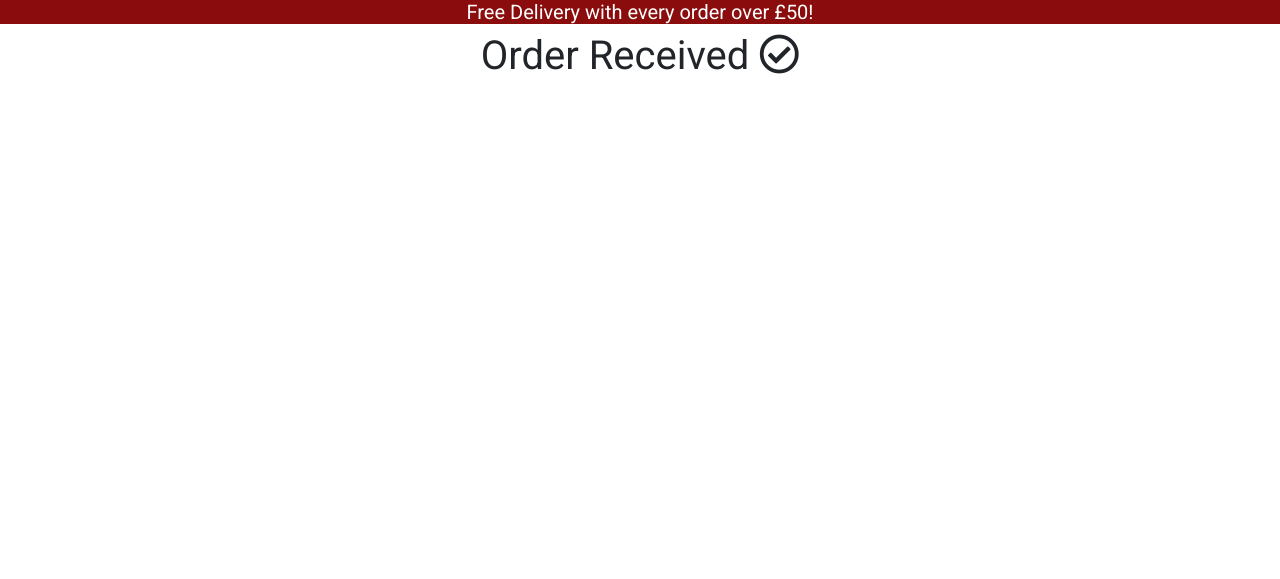
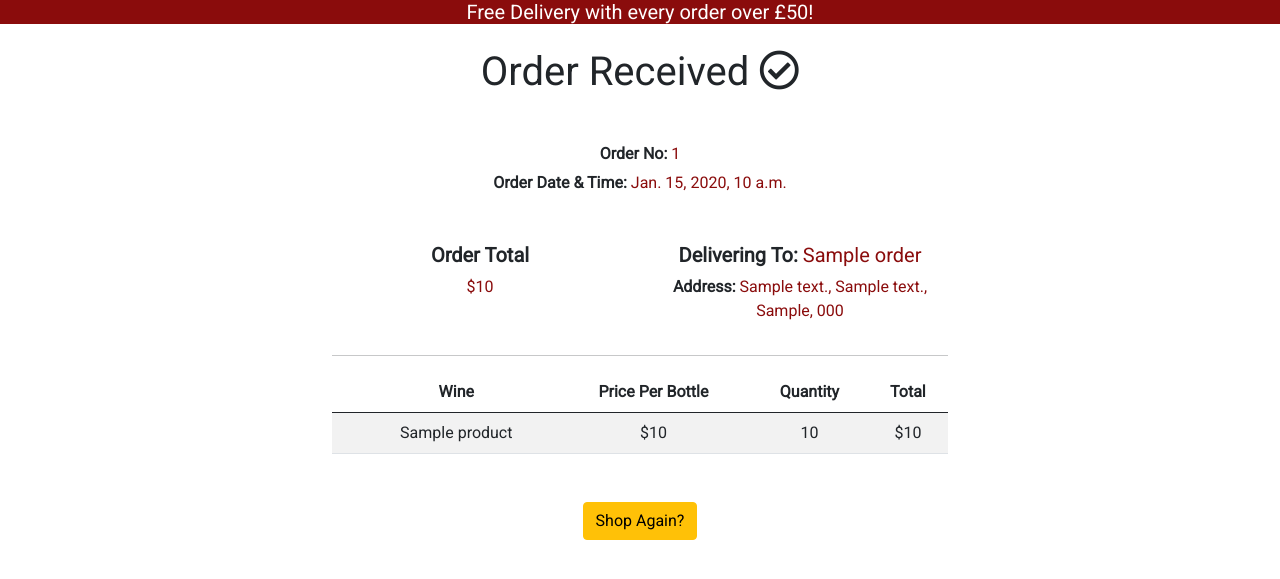
Before and after one commit to Bradders81/vino, a Django app: template checkout/templates/checkout/checkout_success.html in a window 1280 px wide. Shown: the part 116-695 px from the top of the page. Run offline with Django 3.2, Linux system fonts and the light colour scheme; the template is opened without the code that fills it: most values are stand-ins (such as "Sample title", 1, 10 or a date in 2020); some libraries are stand-ins or nearby versions; some web fonts are replaced.

Commit message:
Update checkout_success.html layout

```diff
--- a/basket/contexts.py
+++ b/basket/contexts.py
@@ -19,10 +19,7 @@ def basket_contents(request):
             'item_id': item_id,
             'quantity': quantity,
             'wine': wine,
-
-
         })
-
 
     context = {
         'basket_items': basket_items,
--- a/basket/views.py
+++ b/basket/views.py
@@ -21,10 +21,9 @@ def add_to_basket(request, pk):
     redirect_url = request.POST.get('redirect_url')
     basket = request.session.get('basket', {})
 
-
-
     if pk in list(basket.keys()):
         basket[pk] += quantity
+
 
     else:
         basket[pk] = quantity
--- a/checkout/static/checkout/css/checkout.css
+++ b/checkout/static/checkout/css/checkout.css
@@ -46,21 +46,4 @@ select option[value=""] {
     color: #aab7c4 !important;
 }
 
-#loading-overlay {
-	display: none;
-	position: fixed;
-    top: 0;
-    left: 0;
-    width: 100%;
-    height: 100%;
-    background: rgba(23, 162, 184, .85);
-    z-index: 9999;
-}
-
-.loading-spinner {
-	display: flex;
-    align-items: center;
-    justify-content: center;
-    margin: 0;
-    height: 100%;
-}
+/* / */
--- a/checkout/templates/checkout/checkout.html
+++ b/checkout/templates/checkout/checkout.html
@@ -7,7 +7,9 @@
 
 {% block content %}
 <h1 class="center">Checkout</h1>
-
+<div class="center">
+    <h5><strong>Basket Total: <span class="total-col"> ${{ total }}</span></strong></h5>
+</div>
 <div class="container-fluid center">
     <div class="row">
         <div class="col-sm-12 col-md-4 offset-md-4 ">
--- a/checkout/templates/checkout/checkout_success.html
+++ b/checkout/templates/checkout/checkout_success.html
@@ -1,20 +1,71 @@
-{% extends 'base.html' %}
-{% load static %}
+{% extends 'base.html' %} {% load static %} {% block extra_css %}
+<link rel="stylesheet" href="{% static 'checkout/css/checkout.css' %}" />
+{% endblock %} {% block content %}
+<h1 class="center mt-4">Order Received <i class="far fa-check-circle"></i></h1>
+<div class="center mt-5">
+	<h6>
+		<strong> Order No:</strong>
+		<span class="site-red-text">{{ order.order_number }}</span>
+	</h6>
+	<p>
+		<strong>Order Date & Time:</strong>
+		<span class="site-red-text">{{ order.date }}</span>
+	</p>
+</div>
+<div class="center">
+	<div class="container-fluid center">
+		<div class="row mt-5">
+			<div class="col-sm-12 col-md-6 offset-md-3">
+				<div class="row">
+					<div class="col-md-6">
+						<h5><strong>Order Total</strong></h5>
+						<p class="site-red-text">${{ order.order_total }}</p>
+					</div>
+					<div class="col-md-6">
+						<div class="center">
+							<h5><strong> Delivering To:</strong> <span class="site-red-text">{{ order.name }}</span></h5>
+						</div>
 
-{% block extra_css %}
-    <link rel="stylesheet" href="{% static 'checkout/css/checkout.css' %}">
-{% endblock %}
+						<p>
+							<strong>Address:</strong> <span class="site-red-text">{{ order.address_line1 }},
+							{% if order.address_line2 %} {{ order.address_line2 }}, {% endif %}
+							{{order.city_town }}, {{ order.postcode }}</span>
+						</p>
+					</div>
+				</div>
 
-{% block content %}
-<h1 class="center">Order Received <i class="far fa-check-circle"></i></h1>
+				<hr>
+				<!-- Credit/Table taken from Bootstrap and amended for this project -->
 
-<div class="container-fluid center">
+				<table class="table table-striped">
+					<thead>
+						<tr>
+							<th scope="col"></th>
+							<th scope="col">Wine</th>
+							<th scope="col">Price Per Bottle</th>
+							<th scope="col">Quantity</th>
+							<th scope="col">Total</th>
+						</tr>
+					</thead>
+					<tbody>
+						{% for item in order.lineitems.all %}
+						<tr>
+							<td></td>
+							<td>{{ item.product.wine_name }}</td>
+							<td>${{ item.product.price }}</td>
+							<td>{{ item.quantity }}</td>
+							<td>${{ item.lineitem_total }}</td>
+						</tr>
 
-    <div class="row">
-        <div class="col-sm-12 col-md-4 offset-md-4 ">
-
+						{% endfor %}
+					</tbody>
+				</table>
+				<div class="center mt-5">
+					<a class="btn btn-warning" href="{% url 'products' %}">Shop Again?</a>
+				</div>
+			</div>
+		</div>
 
 	</div>
 </div>
-
 {% endblock %}
--- a/products/templates/products/product-info.html
+++ b/products/templates/products/product-info.html
@@ -21,9 +21,9 @@
             <p>Price $ {{ bottle.price }}</p>
             <form class="form"  action="{% url 'add_to_basket' bottle.id %}" method="POST">
                 {% csrf_token %}
-        <div class="input-group">
-                <label for="id_qty_{{bottle.id}}">Quantity:</label>
-                <input class="w-0 center" type="number" name="quantity" value="1" min="1" max="50" data-item="{{bottle.id}}" id="id_qty_{{bottle.id}}">
+        <div class="input-group center mb-2">
+                <label for="id_qty_{{bottle.id}}">Quantity: - +</label>
+                <input class="w-0 center quantity" type="number" name="quantity" value="1" min="1" max="50" data-item="{{bottle.id}}" id="id_qty_{{bottle.id}}">
             </div>
                 <input type="submit" class="btn btn-warning"></input>
                 <a href="{% url 'products' %}" class="btn btn-danger">Back</a>
--- a/static/css/style.css
+++ b/static/css/style.css
@@ -21,7 +21,15 @@ font-family: 'Roboto', sans-serif; (main family used)
 }
 
 /* ----- Checkout Form -----*/
+.quantity {
+    border: #000 2px solid;
+    margin-left: 10px;
 
+}
+
+.site-red-text{
+    color: #8a0c0c;
+}
 
 /* ----- Vino logo in navbar -----*/
 #logo {
--- a/templates/404.html
+++ b/templates/404.html
@@ -1 +1,3 @@
-<h1>Not Found</h1>
+<h1 class=" center mt-5">Page Not Found</h1>
+
+<a class="mt-5 center btn btn-warning" href="{% url 'products' %}">Back to All Wines</a>
```
Also changed, not shown: basket/templates/basket/basket.html (+10 -7 lines), checkout/views.py (+5 -3 lines), checkout/migrations/0006_alter_order_order_number.py (added), checkout/migrations/0007_alter_order_order_number.py (added). Lines whose indentation alone changed are shown as unchanged.
